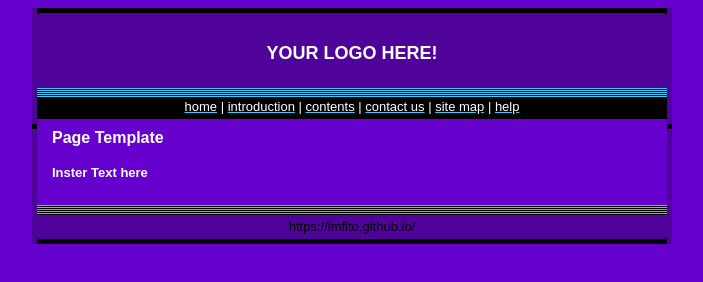
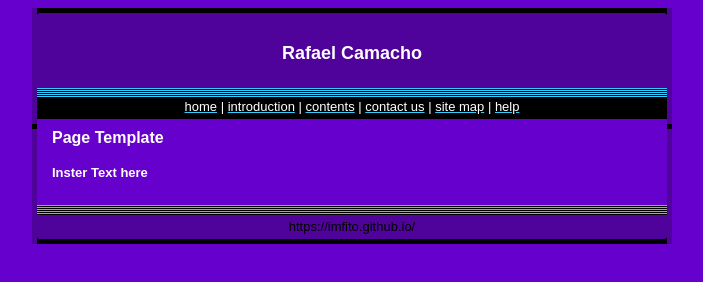
Before and after one commit to ImFito/ImFito.github.io, a plain HTML site: page index.html in a window 1280 px wide. Shown: the whole page, without its empty margins (288-991 px from the left). Drawn offline with Linux system fonts and the light colour scheme.

Commit message:
Update index.html

```diff
--- a/index.html
+++ b/index.html
@@ -21,7 +21,7 @@
 				<td><img src="images/TRcorner.gif" width="5" height="5"></td>
 			</tr>
 			<tr>
-				<td colspan=3 height=70><center><font color=white size=4 face="arial, helvetica, san-serif"><b>YOUR LOGO HERE!</b></font></center></td>
+				<td colspan=3 height=70><center><font color=white size=4 face="arial, helvetica, san-serif"><b>Rafael Camacho</b></font></center></td>
 			</tr>
 			<tr>
 				<td colspan=3><img src="images/back.gif" width="100%" height="10"></td>
```
